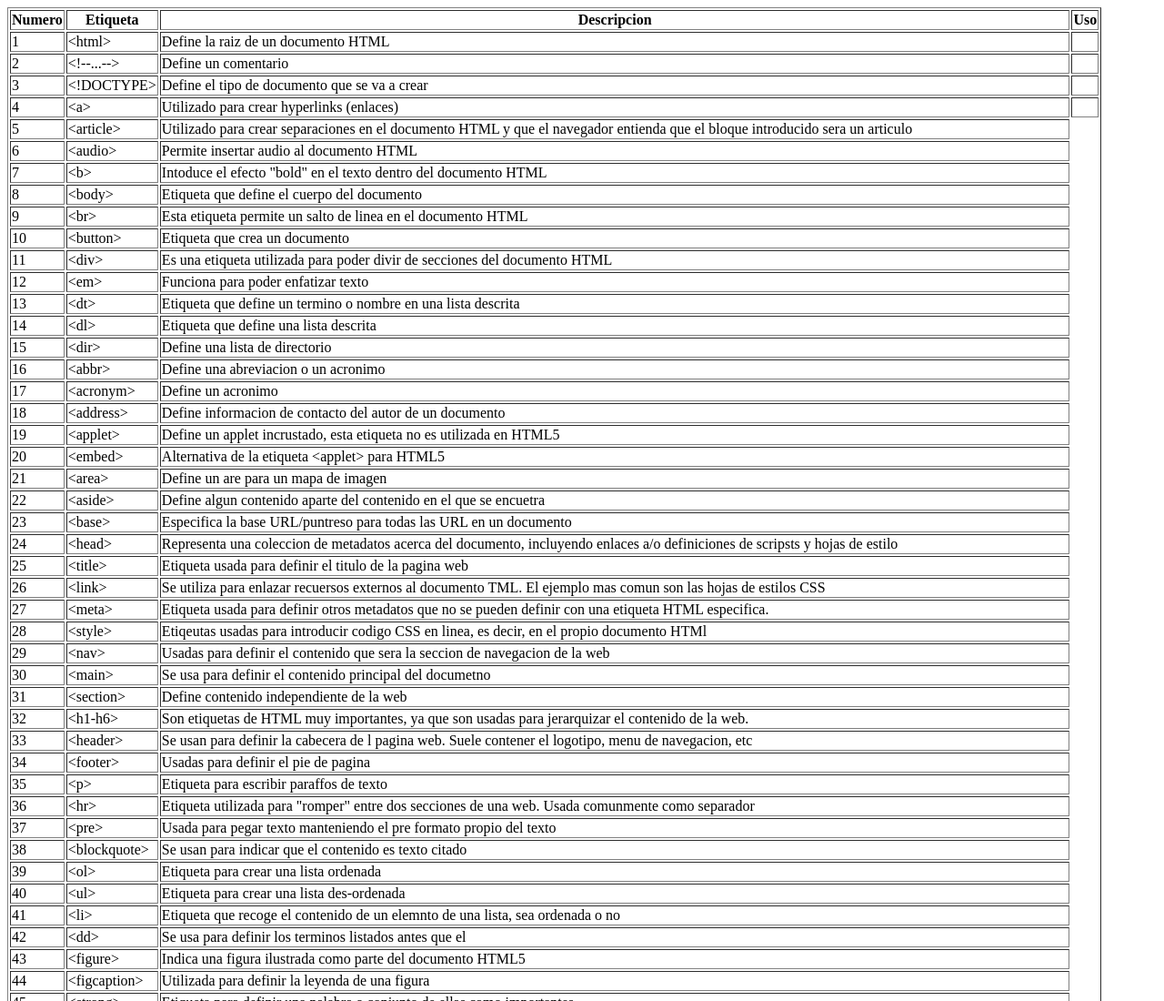
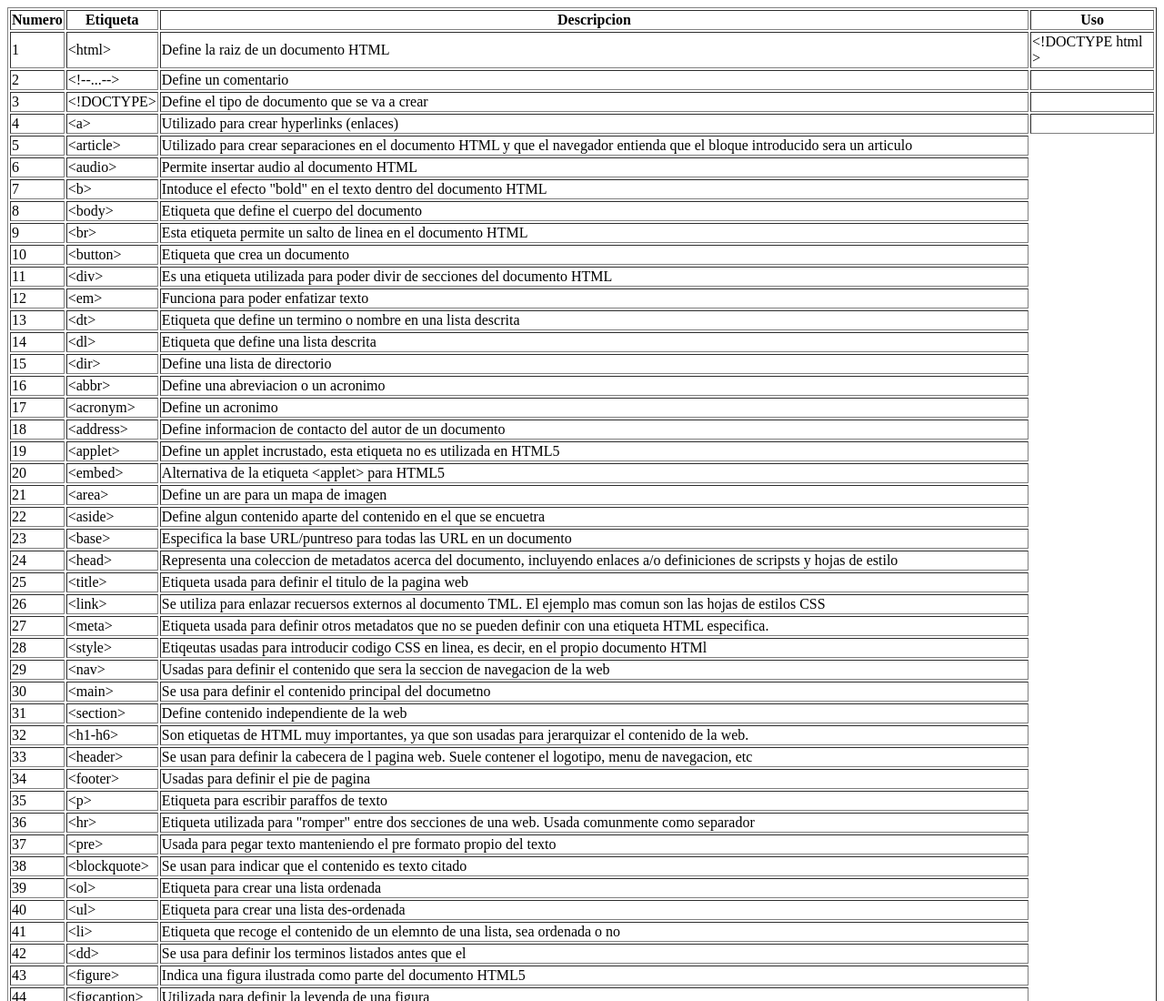
Before and after one commit to ErickJCTUni/Practica-2, a plain HTML site: page index.html in a window 1280 px wide. Shown: the top 1100 px of the page at 91% size. Drawn offline with Linux system fonts and the light colour scheme.

Commit message:
Usos hasta la etiqueta 10

```diff
--- a/index.html
+++ b/index.html
@@ -18,7 +18,8 @@
             <td>1</td>
             <td>&lt;html&gt;</td>
             <td>Define la raiz de un documento HTML</td>
-            <td></td>
+            <td>&lt;!DOCTYPE html &gt;
+                </td>
         </tr>
         <tr><td>2</td><td>&lt;!--...--&gt;</td><td>Define un comentario</td><td></td></tr>
         <tr><td>3</td><td>&lt;!DOCTYPE&gt;</td><TD>Define el tipo de documento que se va a crear</TD><td></td></tr>
```
